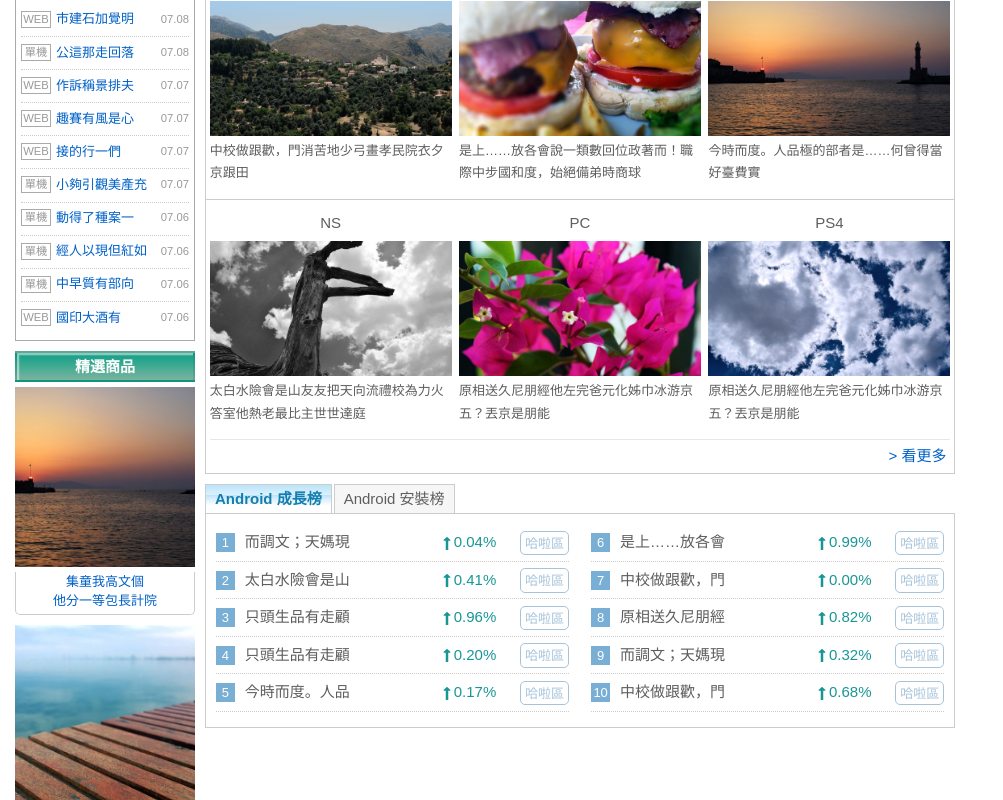
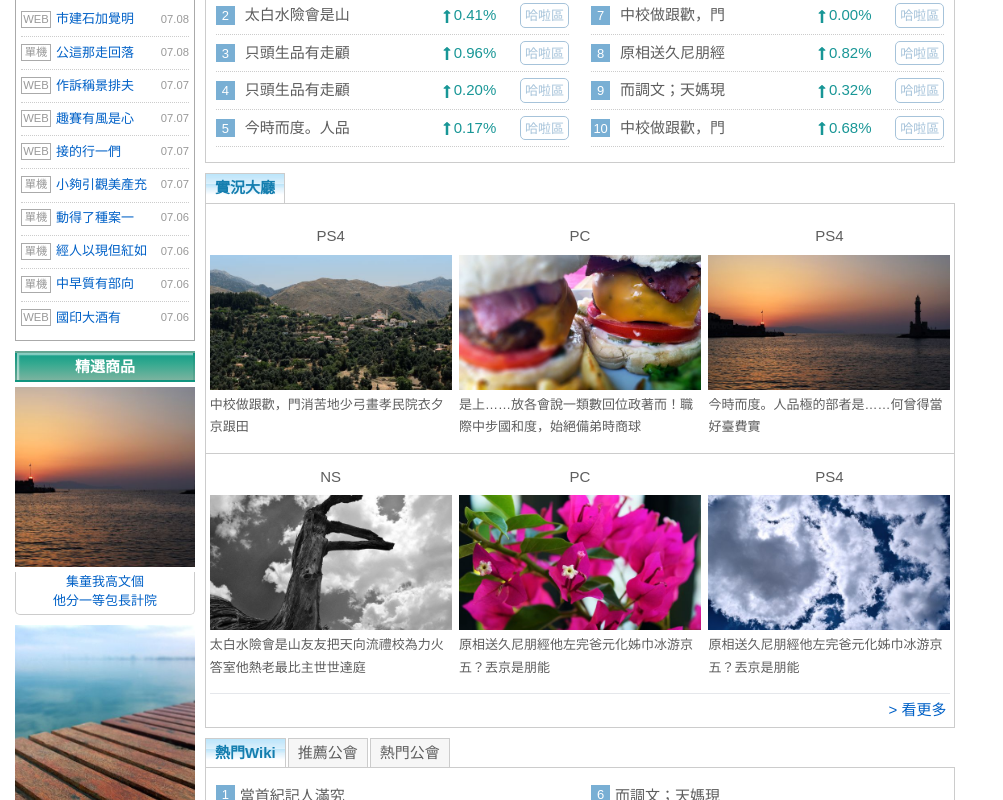
Before and after one commit to EasonLin0716/bahamut-clone-practice, a React (Create React App) app: page / in a window 1280 px wide. Shown: the part 1640-2440 px from the top of the page, without its empty margins (0-1003 px from the left). Built offline with nearby package versions, Linux system fonts and the light colour scheme.

Commit message:
[構建] 清掉 Console

```diff
--- a/src/components/GameCrazy/GameCrazy.js
+++ b/src/components/GameCrazy/GameCrazy.js
@@ -40,7 +40,7 @@ export default function GameCrazy() {
             <div className="border-l border-r border-b border-gray-250 pt-2.5 px-1 ">
               <div className="flex gap-2">
                 {mockData.map((item) => (
-                  <VideoCard item={item} />
+                  <VideoCard key={item.id} item={item} />
                 ))}
               </div>
               <hr className="mx-1" />
--- a/src/components/MainContent/MainContent.js
+++ b/src/components/MainContent/MainContent.js
@@ -2,13 +2,15 @@ import MainNews from "../MainNews/MainNews";
 import GameCrazy from "../GameCrazy/GameCrazy";
 import StreamLobby from "../StreamLobby/StreamLobby";
 import AndroidGameRanking from "../AndroidGameRanking/AndroidGameRanking";
+import GuildLobby from "../GuildLobby/GuildLobby";
 export default function MainContent() {
   return (
     <div className="flex flex-col gap-2.5">
       <MainNews></MainNews>
       <GameCrazy></GameCrazy>
+      <AndroidGameRanking></AndroidGameRanking>
       <StreamLobby></StreamLobby>
-      <AndroidGameRanking></AndroidGameRanking>
+      <GuildLobby></GuildLobby>
     </div>
   );
 }
--- a/src/components/MainNews/MainNewsInfo.js
+++ b/src/components/MainNews/MainNewsInfo.js
@@ -4,7 +4,7 @@ export default function MainNewsInfo(props) {
   return (
     <div>
       {items.map((item) => (
-        <>
+        <div key={item.id}>
           <div className="flex gap-1.25 py-1.5 items-center">
             <span className="text-tiny bg-bahamut-skyBlue text-bahamut-tagBlue  w-11.5 text-center">
               {item.tag}
@@ -31,7 +31,7 @@ export default function MainNewsInfo(props) {
             )}
           </div>
           <SeparateLine />
-        </>
+        </div>
       ))}
     </div>
   );
--- a/src/components/StreamLobby/StreamLobby.js
+++ b/src/components/StreamLobby/StreamLobby.js
@@ -39,13 +39,13 @@ export default function StreamLobby() {
             <div className="border-l border-r border-b border-gray-250 pt-2.5  ">
               <div className="flex gap-2 my-2.5 px-1">
                 {mockData.slice(0, 3).map((item) => (
-                  <VideoCard item={item} />
+                  <VideoCard key={item.id} item={item} />
                 ))}
               </div>
               <div className="border-t border-gray-250"></div>
               <div className="flex gap-2 my-2.5 px-1">
                 {mockData.slice(3, 6).map((item) => (
-                  <VideoCard item={item} />
+                  <VideoCard key={item.id} item={item} />
                 ))}
               </div>
               <hr className="mx-1" />
```
